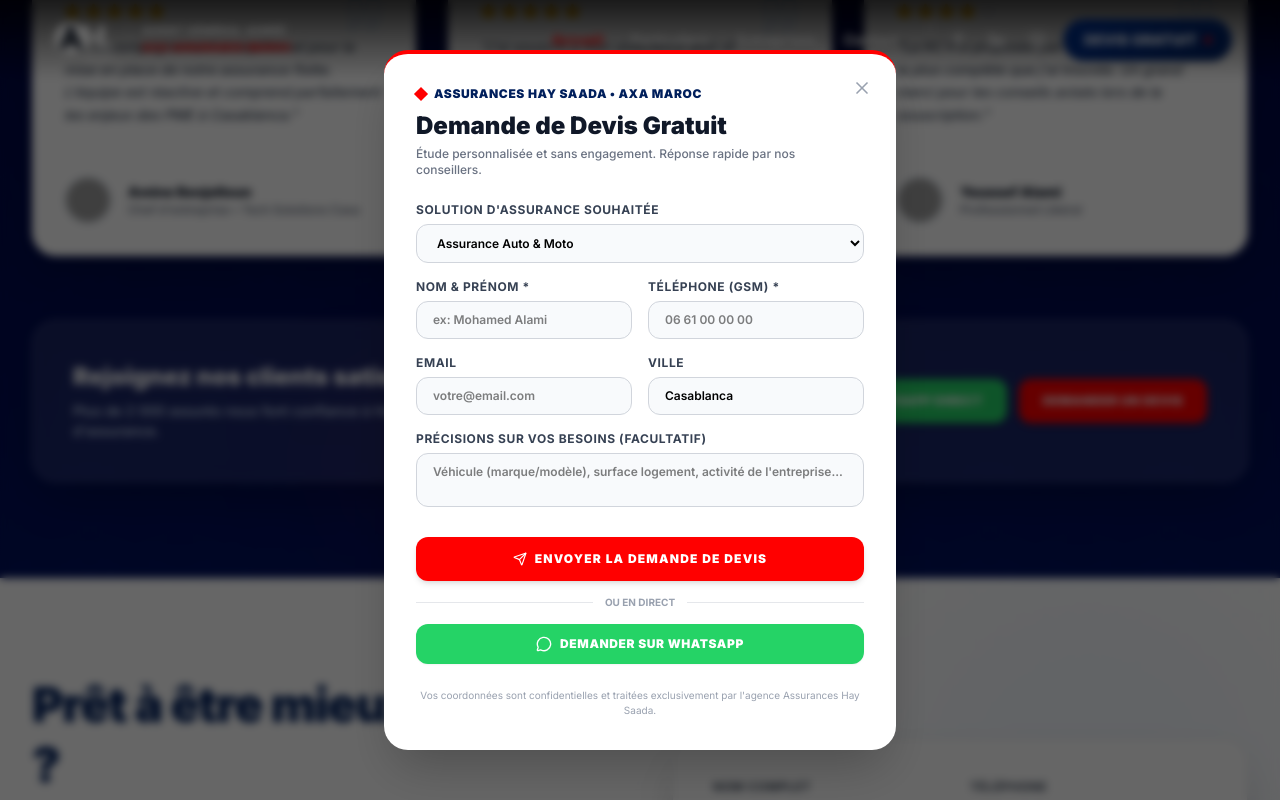
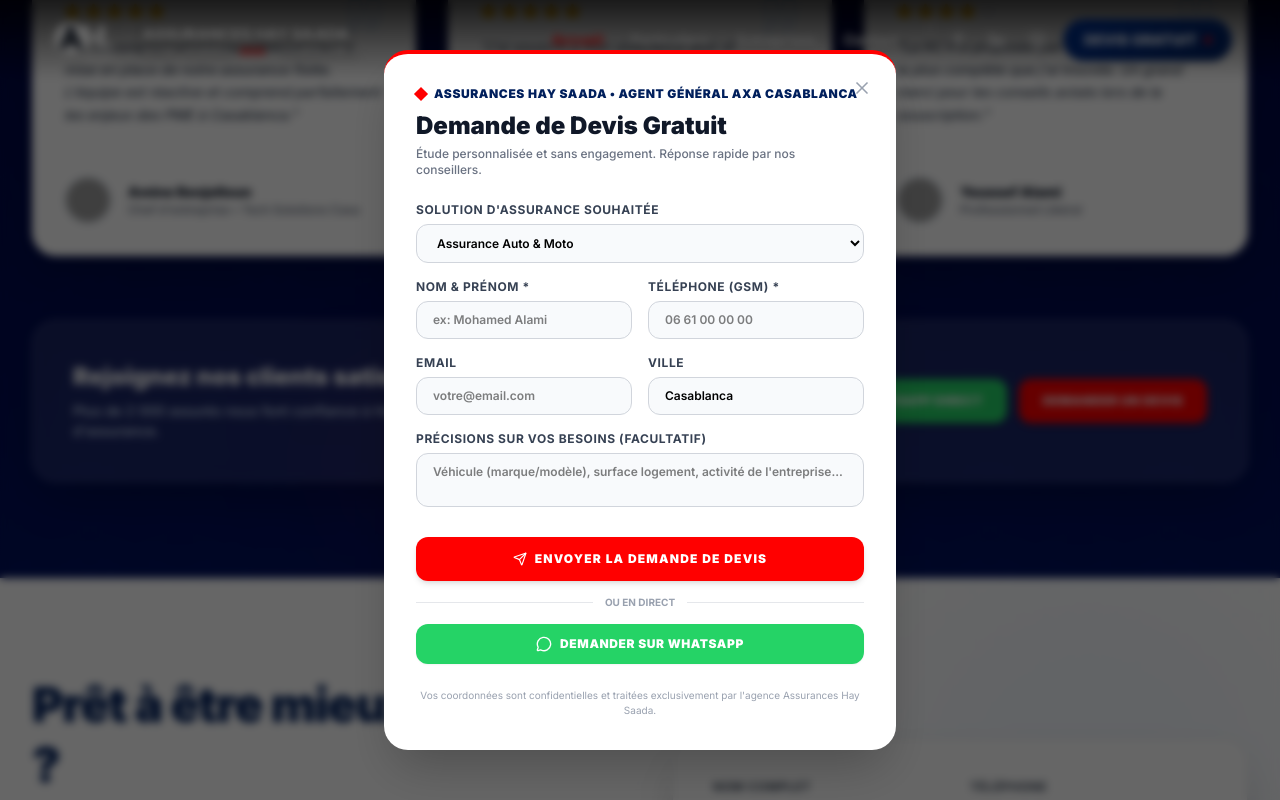
Before and after one commit to achrafbdll-art/Assurances-Hay-Saada-, a React (Vite) app: page / in a window 1280 px wide. Both pictures are taken after a click on the button "DEMANDER UN DEVIS". Shown: the part 4568-5368 px from the top of the page. Built offline with nearby package versions, Linux system fonts and the light colour scheme; grey boxes are pictures that could not be loaded.

Commit message:
style: update branding to Agent Général AXA Casablanca
Refine titles, meta descriptions, and UI headers to consistently feature the "Agent Général AXA Casablanca" branding across the application.

```diff
--- a/index.html
+++ b/index.html
@@ -8,10 +8,10 @@
     <meta name="apple-mobile-web-app-status-bar-style" content="black-translucent" />
     <meta name="format-detection" content="telephone=no" />
     <link rel="icon" type="image/svg+xml" href="/logo-ah.svg" />
-    <title>Assurances Hay Saada | Agent Général AXA Assurance Maroc</title>
-    <meta name="description" content="Assurances Hay Saada, Agent Général AXA Assurance Maroc. Solutions complètes d'assurance pour particuliers et professionnels à Hay Mohammadi, Casablanca." />
-    <meta property="og:title" content="Assurances Hay Saada | Agent Général AXA Assurance Maroc" />
-    <meta property="og:description" content="Assurances Hay Saada - Agent Général AXA Assurance Maroc. Conseil, souscription et gestion de contrats d'assurance." />
+    <title>Assurances Hay Saada | Agent Général AXA Casablanca</title>
+    <meta name="description" content="Assurances Hay Saada, Agent Général AXA Casablanca. Solutions d'assurance complètes pour particuliers et entreprises à Hay Mohammadi, Casablanca." />
+    <meta property="og:title" content="Assurances Hay Saada | Agent Général AXA Casablanca" />
+    <meta property="og:description" content="Assurances Hay Saada - Agent Général AXA Casablanca. Conseil, souscription et gestion de contrats d'assurance." />
   </head>
   <body>
     <div id="root"></div>
--- a/src/App.tsx
+++ b/src/App.tsx
@@ -180,18 +180,31 @@ const Navbar = ({
           <a
             href="#"
             onClick={(e) => { e.preventDefault(); onNavigate?.('home'); }}
-            className="flex items-center gap-3 group shrink-0 cursor-pointer"
-            aria-label="Accueil Assurances Hay Saada"
+            className="flex items-center gap-2 sm:gap-3 group shrink-0 cursor-pointer"
+            aria-label="Accueil Assurances Hay Saada - Agent Général AXA Casablanca"
           >
-            {/* Logo officiel Assurances Hay Saada (photo attachée) */}
-            <SaadaMonogram isScrolled={isScrolled || currentView !== 'home'} className="h-10 sm:h-12 w-auto shrink-0" />
+            {/* Logo officiel Assurances Hay Saada */}
+            <SaadaMonogram isScrolled={isScrolled || currentView !== 'home'} className="h-9 sm:h-11 md:h-12 w-auto shrink-0" />
             <div className="flex flex-col justify-center pl-2 sm:pl-3 border-l border-gray-300/40 min-w-0">
-              <span className={`text-[10px] sm:text-[11px] font-black uppercase tracking-wider block whitespace-nowrap leading-tight ${isDarkNav ? 'text-white drop-shadow-[0_1px_2px_rgba(0,0,0,0.6)]' : 'text-[#001f5c]'}`}>
-                Agent Général Agréé
+              <span className={`text-[11px] sm:text-[14px] lg:text-[16px] font-black uppercase tracking-tight block whitespace-nowrap leading-tight ${
+                isDarkNav
+                  ? 'text-white drop-shadow-[0_1px_3px_rgba(0,0,0,0.85)]'
+                  : 'text-[#001f5c]'
+              }`}>
+                ASSURANCES HAY SAADA
               </span>
-              <span className="text-[9px] sm:text-[10px] font-black uppercase tracking-widest text-[#ff0000] block mt-0.5 whitespace-nowrap">
-                AXA Assurance Maroc
-              </span>
+              <div className="flex items-center gap-1 sm:gap-1.5 mt-0.5 text-[8.5px] sm:text-[10px] font-black uppercase tracking-wider whitespace-nowrap leading-none">
+                <span className={isDarkNav ? 'text-white/90 drop-shadow-[0_1px_2px_rgba(0,0,0,0.8)]' : 'text-gray-600'}>
+                  Agent Général
+                </span>
+                <span className="text-[#ff0000] font-black">
+                  AXA
+                </span>
+                <span className={isDarkNav ? 'text-white/60' : 'text-gray-300'}>•</span>
+                <span className={isDarkNav ? 'text-white/95 drop-shadow-[0_1px_2px_rgba(0,0,0,0.8)]' : 'text-[#001f5c]'}>
+                  Casablanca
+                </span>
+              </div>
             </div>
           </a>
 
@@ -306,14 +319,17 @@ const Navbar = ({
             className="md:hidden bg-white absolute top-full left-0 w-full shadow-2xl border-t border-gray-100 divide-y divide-gray-100 max-h-[calc(100vh-4.5rem)] overflow-y-auto"
           >
             <div className="p-4 bg-slate-50 flex items-center justify-between">
-              <div className="flex items-center gap-3 min-w-0">
+              <div className="flex items-center gap-2.5 min-w-0">
                 <SaadaMonogram isScrolled={true} className="h-10 w-auto shrink-0" />
                 <div className="min-w-0 pl-2.5 border-l border-gray-200">
-                  <div className="text-[11px] font-black uppercase text-[#001f5c] tracking-wider whitespace-nowrap">
-                    Agent Général Agréé
+                  <div className="text-xs sm:text-sm font-black uppercase text-[#001f5c] tracking-tight whitespace-nowrap">
+                    ASSURANCES HAY SAADA
                   </div>
-                  <div className="text-[10px] text-[#ff0000] font-black uppercase tracking-widest whitespace-nowrap mt-0.5">
-                    AXA Assurance Maroc
+                  <div className="text-[10px] font-black uppercase tracking-wider whitespace-nowrap mt-0.5 flex items-center gap-1">
+                    <span className="text-gray-600">Agent Général</span>
+                    <span className="text-[#ff0000] font-black">AXA</span>
+                    <span className="text-gray-300">•</span>
+                    <span className="text-[#001f5c] font-black">Casablanca</span>
                   </div>
                 </div>
               </div>
@@ -422,7 +438,7 @@ interface SlideData {
 const HERO_SLIDES: SlideData[] = [
   {
     id: 1,
-    badge: "CONSEIL & SOUSCRIPTION EN AGENCE",
+    badge: "ASSURANCES HAY SAADA • AGENT GÉNÉRAL AXA CASABLANCA",
     titleLine1: "VOTRE PROTECTION,",
     titleLine2: "NOTRE EXPERTISE.",
     highlightText: "CONTRAT SUR-MESURE",
@@ -433,8 +449,8 @@ const HERO_SLIDES: SlideData[] = [
     primaryCtaHref: "#services",
     secondaryCtaText: "DEVIS GRATUIT",
     secondaryCtaHref: "#contact",
-    floatingBadgeTitle: "Conseil & Souscription",
-    floatingBadgeSubtitle: "Hay Mohammadi, Casablanca"
+    floatingBadgeTitle: "Agent Général AXA",
+    floatingBadgeSubtitle: "Hay Saada • Casablanca"
   },
   {
     id: 2,
@@ -1295,6 +1311,12 @@ const About = () => {
 
           {/* Right Column: Title + Paragraphs + 2 Cards + Address Pill */}
           <div className="lg:col-span-7">
+            {/* Eyebrow Badge officiel */}
+            <div className="inline-flex items-center gap-2 px-3 py-1 bg-red-50 border border-red-100 rounded-full text-[#ff0000] text-[10px] sm:text-[11px] font-black uppercase tracking-wider mb-3 sm:mb-4">
+              <span className="w-1.5 h-1.5 rounded-full bg-[#ff0000]" />
+              <span>ASSURANCES HAY SAADA • AGENT GÉNÉRAL AXA CASABLANCA</span>
+            </div>
+
             {/* Main Heading in bold uppercase navy */}
             <h2 className="text-2xl sm:text-3xl md:text-4xl lg:text-5xl font-black text-[#001f5c] leading-[1.1] tracking-tight mb-4 sm:mb-6 uppercase">
               VOTRE PARTENAIRE ASSURANCE DE CONFIANCE À HAY MOHAMMADI
@@ -1695,19 +1717,23 @@ const Footer = ({
               <SaadaMonogram variant="light" className="h-14 w-auto shrink-0 drop-shadow-md" />
               <div>
                 <span className="text-white font-black text-base sm:text-lg tracking-wider block leading-tight">
-                  HAY SAADA
+                  ASSURANCES HAY SAADA
                 </span>
-                <span className="text-blue-300 font-extrabold text-[11px] tracking-widest block uppercase mt-0.5">
-                  ASSURANCES
+                <div className="flex items-center gap-1.5 mt-1 text-xs">
+                  <span className="text-white/90 font-bold uppercase tracking-wider">
+                    Agent Général
+                  </span>
+                  <span className="text-[#ff3b30] font-black uppercase tracking-widest">
+                    AXA
+                  </span>
+                  <span className="text-white/40">•</span>
+                  <span className="text-white font-bold uppercase tracking-wider">
+                    Casablanca
+                  </span>
+                </div>
+                <span className="text-blue-200/80 font-semibold text-[11px] tracking-wide block mt-1">
+                  Intermédiaire Agréé AXA Assurance Maroc
                 </span>
-                <div className="mt-2 pt-1.5 border-t border-white/15">
-                  <span className="text-white/85 font-bold text-[10px] uppercase tracking-wider block">
-                    Agent Général Agréé
-                  </span>
-                  <span className="text-[#ff3b30] text-xs font-black uppercase tracking-widest block mt-0.5">
-                    AXA Assurance Maroc
-                  </span>
-                </div>
               </div>
             </div>
 
--- a/src/components/CatalogPage.tsx
+++ b/src/components/CatalogPage.tsx
@@ -154,7 +154,7 @@ export const CatalogPage: React.FC<CatalogPageProps> = ({
           <div className="max-w-3xl">
             <div className="inline-flex items-center gap-2 px-3 py-1 rounded-md bg-white/10 backdrop-blur-md border border-white/15 text-xs font-bold uppercase tracking-widest text-blue-200 mb-4">
               <Sparkles size={13} className="text-[#ff0000]" />
-              <span>Gamme Officielle AXA Assurance Maroc</span>
+              <span>Assurances Hay Saada • Agent Général AXA Casablanca</span>
             </div>
 
             <h1 className="text-3xl sm:text-4xl lg:text-5xl font-black tracking-tight text-white mb-4">
--- a/src/components/ProductDetailPage.tsx
+++ b/src/components/ProductDetailPage.tsx
@@ -188,11 +188,14 @@ export const ProductDetailPage: React.FC<ProductDetailPageProps> = ({
         <div className="max-w-7xl mx-auto px-4 sm:px-6 lg:px-8 relative z-10">
           <div className="grid grid-cols-1 lg:grid-cols-12 gap-10 items-center">
             <div className="lg:col-span-8">
-              <div className="flex items-center gap-2 mb-4">
+              <div className="flex flex-wrap items-center gap-2 mb-4">
+                <span className="text-[10px] sm:text-xs font-black text-white uppercase tracking-wider bg-[#ff0000] px-3 py-1 rounded-md shadow-sm">
+                  Assurances Hay Saada • Agent Général AXA Casablanca
+                </span>
                 <span className="text-xs font-bold text-blue-200 uppercase tracking-widest bg-white/10 px-3 py-1 rounded-md border border-white/15">
                   {product.subcategory}
                 </span>
-                <span className="text-xs font-bold text-red-300 uppercase tracking-wider bg-red-500/20 px-3 py-1 rounded-md border border-red-500/30">
+                <span className="text-xs font-bold text-red-200 uppercase tracking-wider bg-red-500/20 px-3 py-1 rounded-md border border-red-500/30">
                   {product.badge}
                 </span>
               </div>
--- a/src/components/QuoteModal.tsx
+++ b/src/components/QuoteModal.tsx
@@ -78,7 +78,7 @@ export const QuoteModal: React.FC<QuoteModalProps> = ({
             <div className="flex items-center gap-2 mb-2">
               <div className="w-2.5 h-2.5 bg-[#ff0000] rotate-45" />
               <span className="text-xs font-black uppercase tracking-wider text-[#001f5c]">
-                Assurances Hay Saada • AXA Maroc
+                Assurances Hay Saada • Agent Général AXA Casablanca
               </span>
             </div>
 
```
